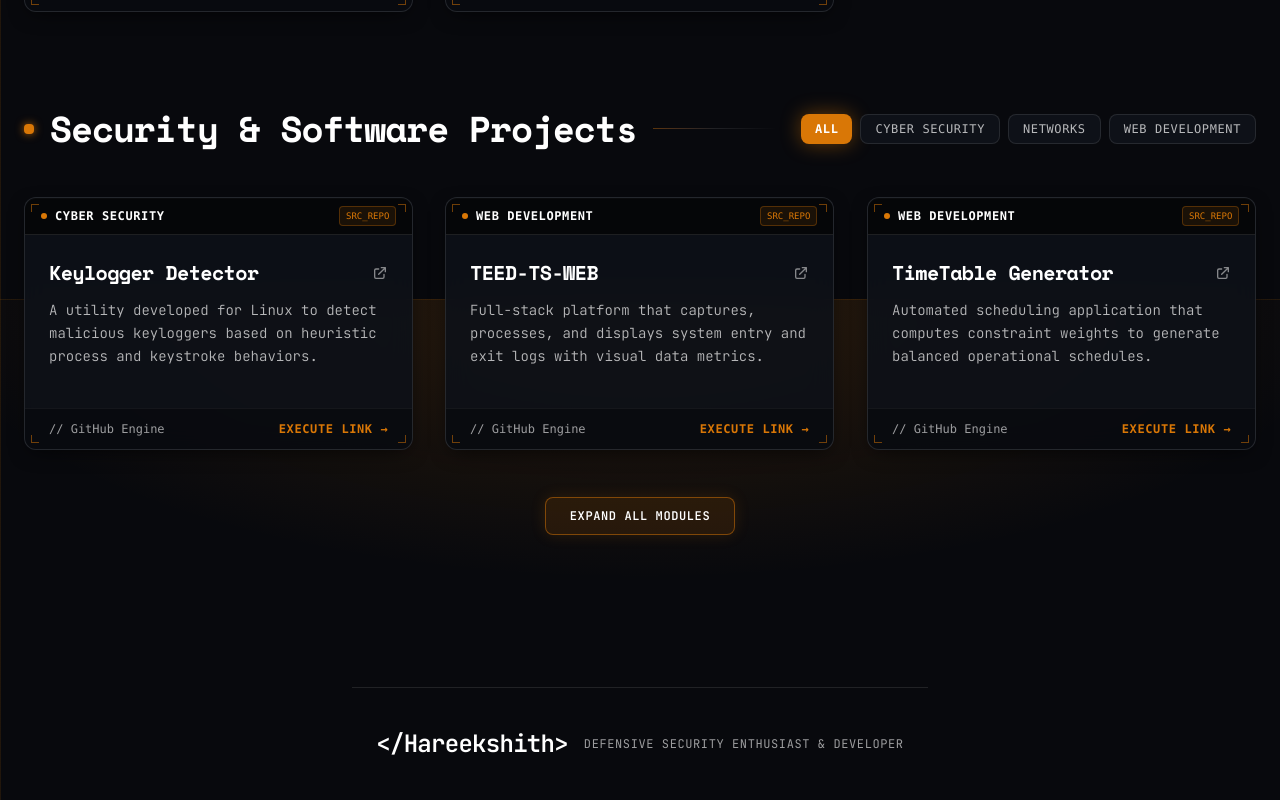
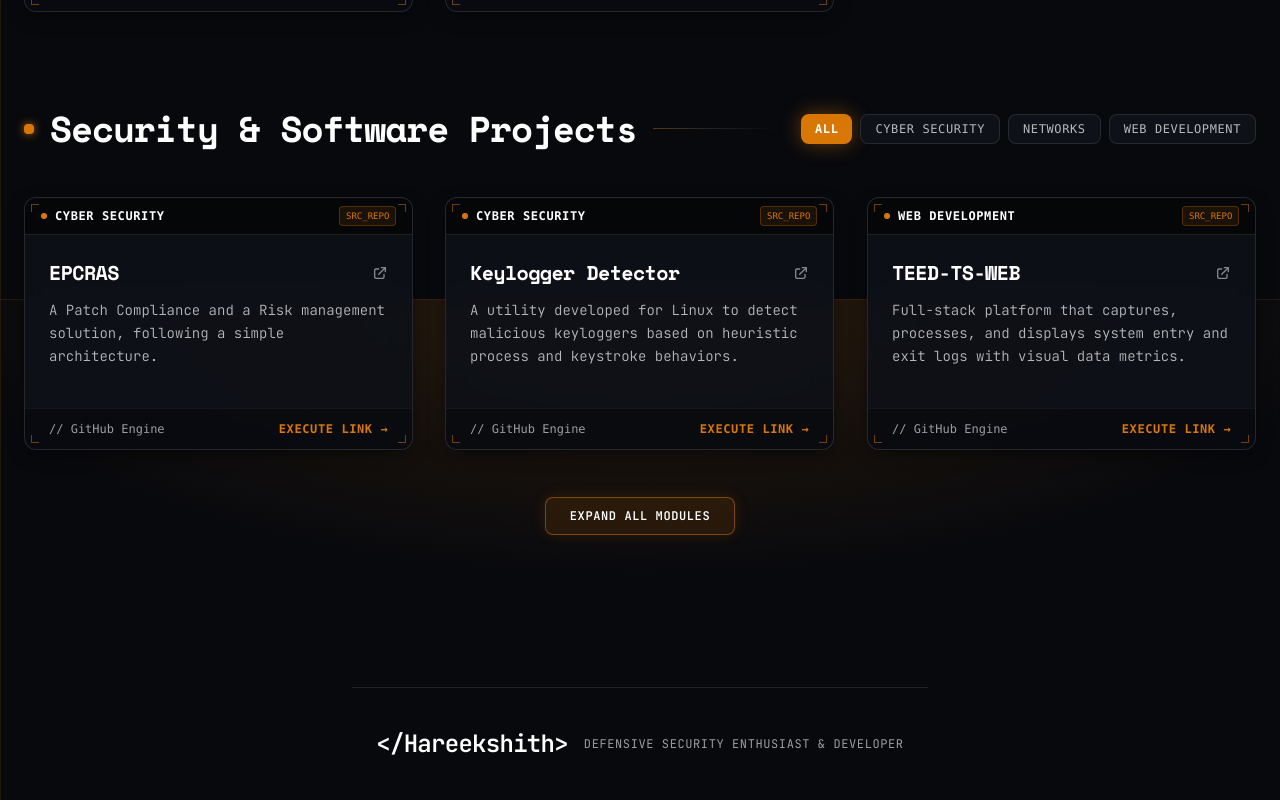
Before and after one commit to Hareekshith/Portfolio, a React (Vite) app: page /exp in a window 1280 px wide. Shown: the part 1301-2101 px from the top of the page. Built offline with nearby package versions, Linux system fonts and the light colour scheme.

Commit message:
Added EPCRAS to projects

```diff
--- a/src/comp/pr.jsx
+++ b/src/comp/pr.jsx
@@ -1,6 +1,12 @@
 import React, { useState } from 'react';
 
 const projectsData = [
+  {
+    title: "EPCRAS",
+    paragraph: "A Patch Compliance and a Risk management solution, following a simple architecture.",
+    link: "https://github.com/Hareekshith/EPCRAS",
+    category: 'Cyber Security'
+  },
   {
     title: 'Keylogger Detector',
     paragraph: 'A utility developed for Linux to detect malicious keyloggers based on heuristic process and keystroke behaviors.',
```
